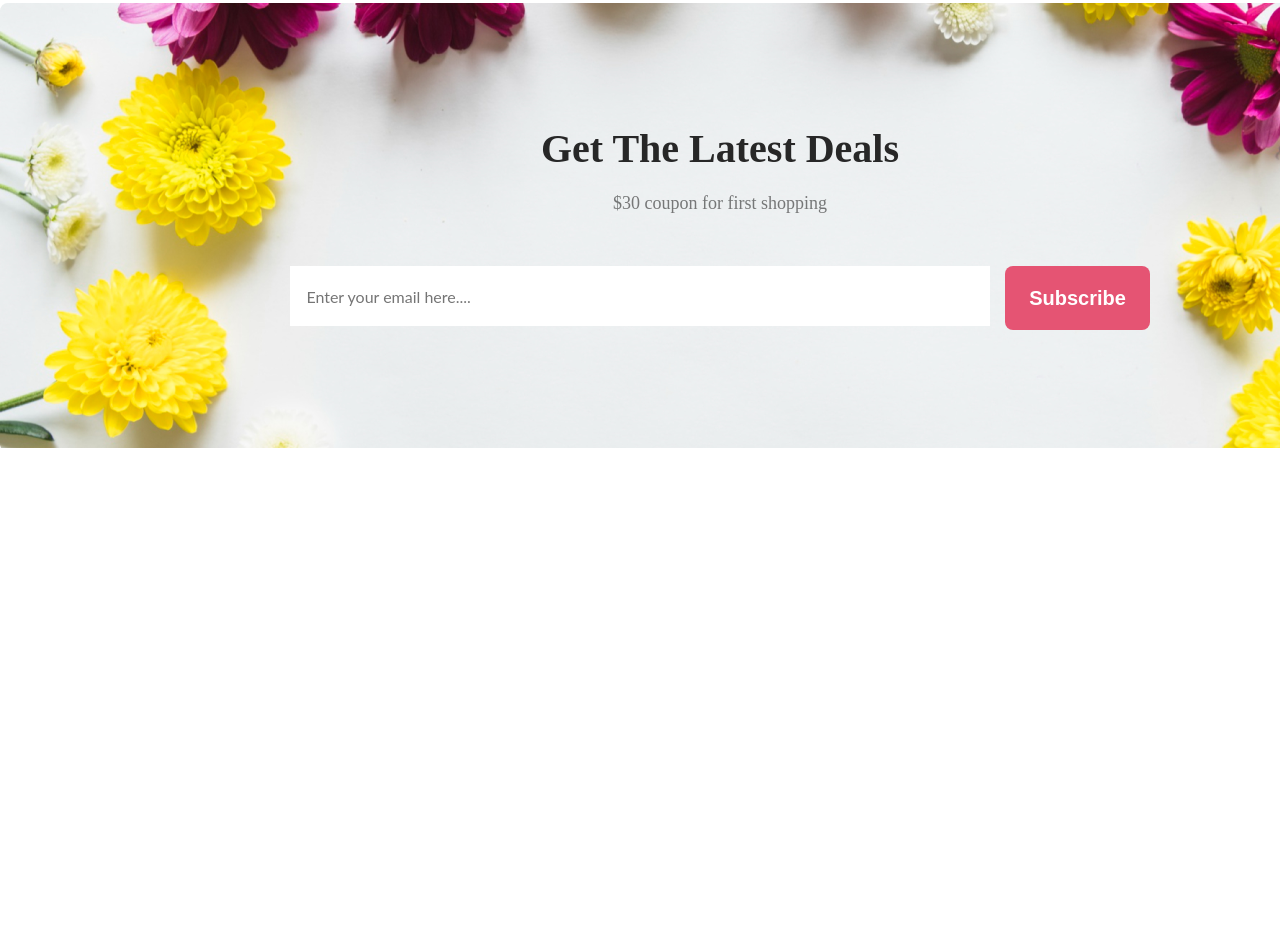
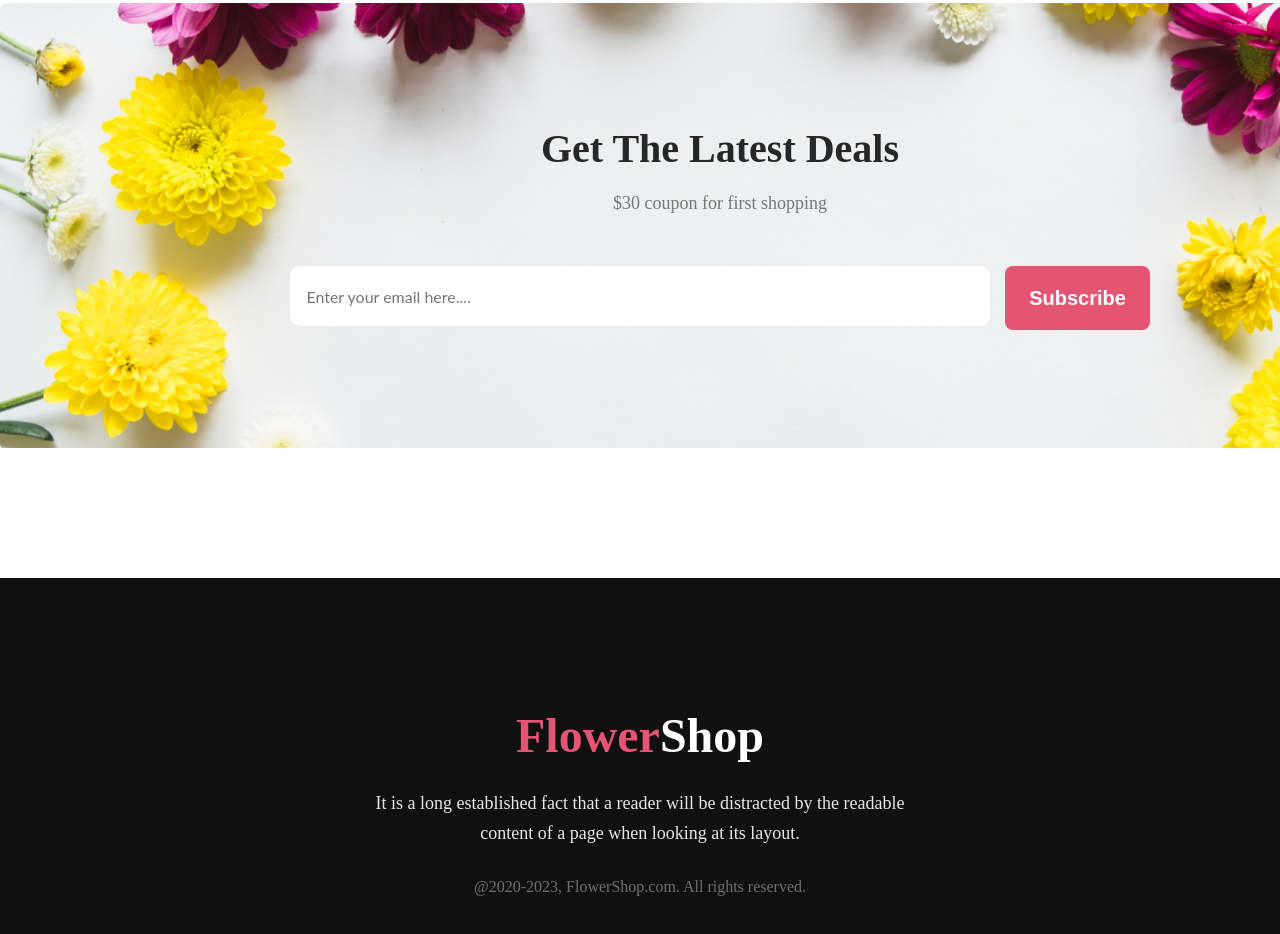
Before and after one commit to Musfike/assignment, a plain HTML site: page index.html in a window 1280 px wide. Shown: the part 4025-4959 px from the top of the page. Before the commit the page ends 4603 px from the top, so only its background shows below. Drawn offline with Linux system fonts and the light colour scheme.

Commit message:
Assignment Complete

```diff
--- a/index.html
+++ b/index.html
@@ -114,7 +114,9 @@
       <!-- Get The Latest Deals end -->
     </main>
     <footer>
-
+      <p class="fpo"><span class="fpos">Flower</span>Shop</p>
+      <p class="fpt">It is a long established fact that a reader will be distracted by the readable <br> content of a page when looking at its layout.</p>
+      <p class="fpl">@2020-2023, FlowerShop.com. All rights reserved. </p>
     </footer>
   </body>
 </html>
--- a/style/style.css
+++ b/style/style.css
@@ -108,7 +108,6 @@
   display: flex;
 }
 .hd-content {
-  /* display: flex; */
   flex-direction: column;
   flex-shrink: 0;
 }
@@ -185,7 +184,6 @@
   height: 500px;
   width: 1500px;
   background-image: url("bonus.png");
-  /* background-repeat: no-repeat; */
   background-size: 1525px 500px;
 }
 .bd {
@@ -248,11 +246,10 @@
   height: 60px;
   width: 700px;
   color: rgba(39, 39, 39, 0.6);
-  /* text-align: center; */
   font-family: Lato;
   font-size: 16px;
   border: none;
-  /* padding-right: 15px; */
+  border-radius: 10px;
 }
 
 .lsbtn {
@@ -260,11 +257,46 @@
   height: 64px;
   border-radius: 8px;
   background: #e55473;
-  border: none ;
+  border: none;
 }
 .ls-span {
   color: #fff;
   font-size: 20px;
   font-weight: 700;
 }
-   /* Get The Latest Deals end */
+/* Get The Latest Deals end */
+
+/* Footer start  */
+footer {
+  margin: 130px auto;
+  margin-bottom: 0px;
+  height: 450px;
+  background-color: #111010;
+}
+.fpo {
+  color: #fff;
+  font-size: 48px;
+  font-weight: 800;
+  text-align: center;
+  padding-top: 130px;
+}
+.fpos {
+  color: #e55473;
+}
+.fpt {
+  color: rgba(255, 255, 255, 0.9);
+  text-align: center;
+  font-size: 18px;
+  font-weight: 400;
+  line-height: 30px;
+  padding-top: 25px;
+}
+.fpl {
+  color: rgba(255, 255, 255, 0.4);
+  text-align: center;
+  font-size: 16px;
+  font-weight: 400;
+  padding-top: 30px;
+}
+
+    /* Assignment Complete */
```
